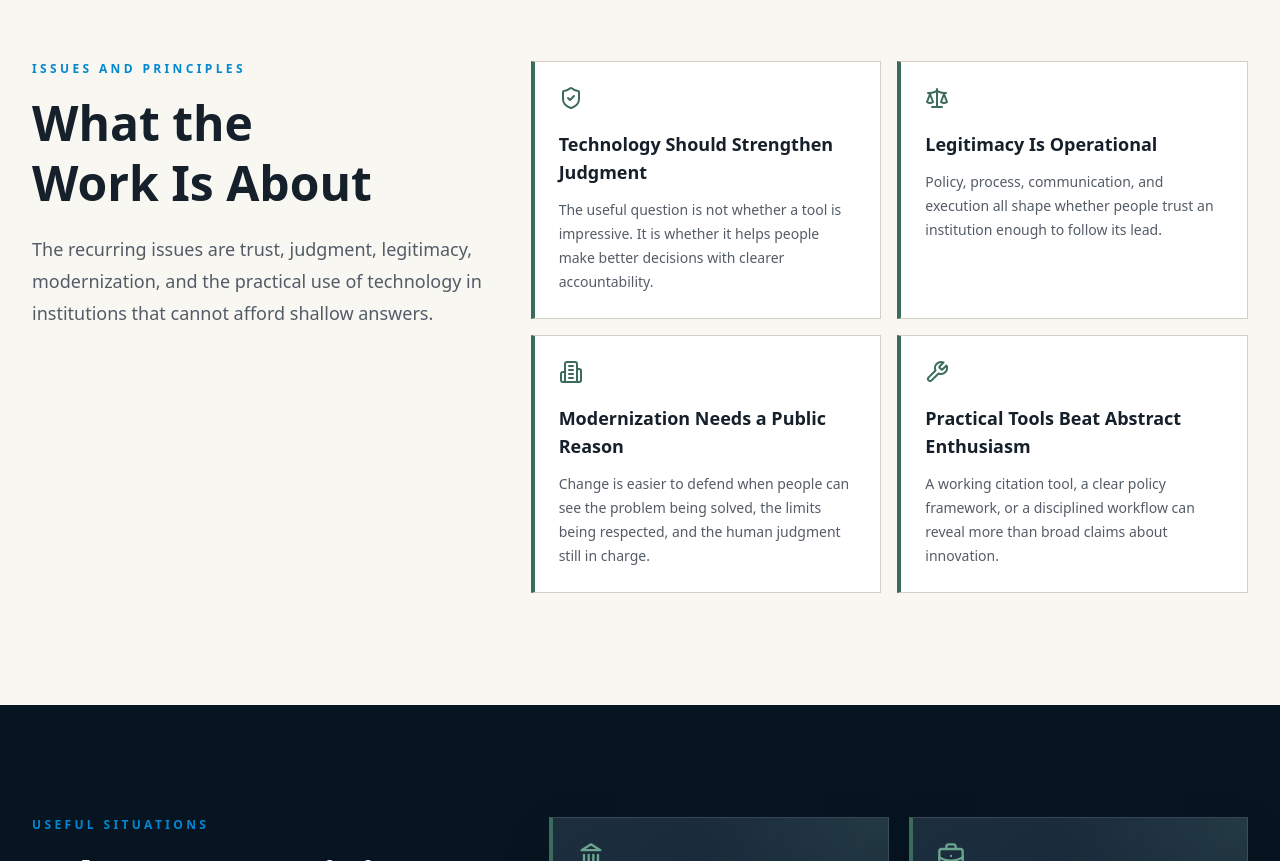
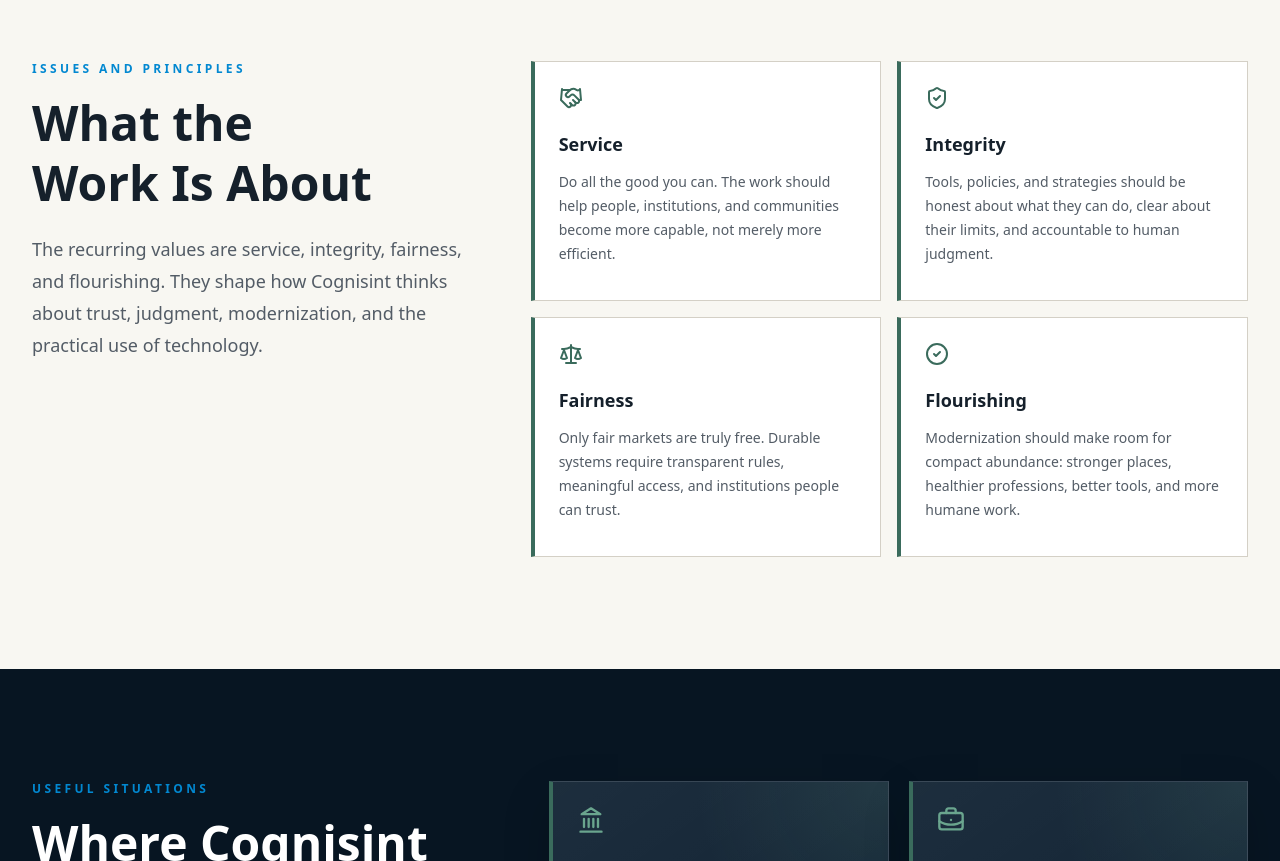
Before and after one commit to MightyPrytanis/new-cognisint-page, a Next.js app: page / in a window 1280 px wide. Shown: the part 1540-2401 px from the top of the page. Built offline with nearby package versions, Linux system fonts and the light colour scheme.

Commit message:
Add values to homepage principles

```diff
--- a/app/page.tsx
+++ b/app/page.tsx
@@ -7,10 +7,10 @@ import {
   CircleCheck,
   Cpu,
   FileText,
+  Handshake,
   Landmark,
   Scale,
   ShieldCheck,
-  Wrench,
 } from "lucide-react"
 import Image from "next/image"
 import Link from "next/link"
@@ -29,28 +29,28 @@ type SelectedWork = {
 
 const principles = [
   {
-    title: "Technology Should Strengthen Judgment",
+    title: "Service",
     description:
-      "The useful question is not whether a tool is impressive. It is whether it helps people make better decisions with clearer accountability.",
+      "Do all the good you can. The work should help people, institutions, and communities become more capable, not merely more efficient.",
+    icon: Handshake,
+  },
+  {
+    title: "Integrity",
+    description:
+      "Tools, policies, and strategies should be honest about what they can do, clear about their limits, and accountable to human judgment.",
     icon: ShieldCheck,
   },
   {
-    title: "Legitimacy Is Operational",
+    title: "Fairness",
     description:
-      "Policy, process, communication, and execution all shape whether people trust an institution enough to follow its lead.",
+      "Only fair markets are truly free. Durable systems require transparent rules, meaningful access, and institutions people can trust.",
     icon: Scale,
   },
   {
-    title: "Modernization Needs a Public Reason",
+    title: "Flourishing",
     description:
-      "Change is easier to defend when people can see the problem being solved, the limits being respected, and the human judgment still in charge.",
-    icon: Building2,
-  },
-  {
-    title: "Practical Tools Beat Abstract Enthusiasm",
-    description:
-      "A working citation tool, a clear policy framework, or a disciplined workflow can reveal more than broad claims about innovation.",
-    icon: Wrench,
+      "Modernization should make room for compact abundance: stronger places, healthier professions, better tools, and more humane work.",
+    icon: CircleCheck,
   },
 ]
 
@@ -260,8 +260,8 @@ export default function Home() {
               <SectionKicker>Issues and Principles</SectionKicker>
               <h2 className="section-title mt-4">What the Work Is About</h2>
               <p className="mt-5 text-lg leading-8 text-muted-foreground">
-                The recurring issues are trust, judgment, legitimacy, modernization, and the practical use of technology
-                in institutions that cannot afford shallow answers.
+                The recurring values are service, integrity, fairness, and flourishing. They shape how Cognisint thinks
+                about trust, judgment, modernization, and the practical use of technology.
               </p>
             </div>
             <div className="grid grid-cols-1 gap-4 md:grid-cols-2">
```
